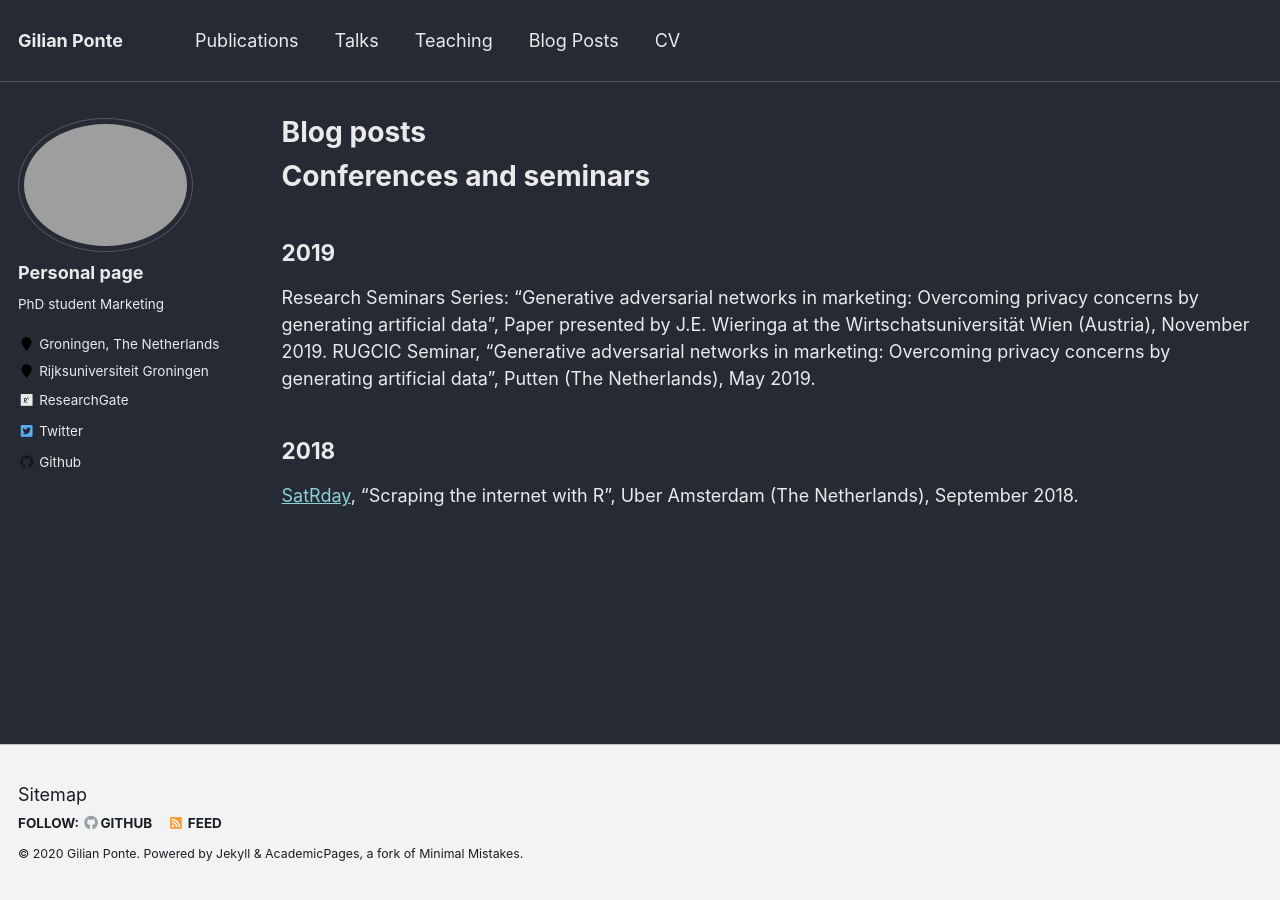
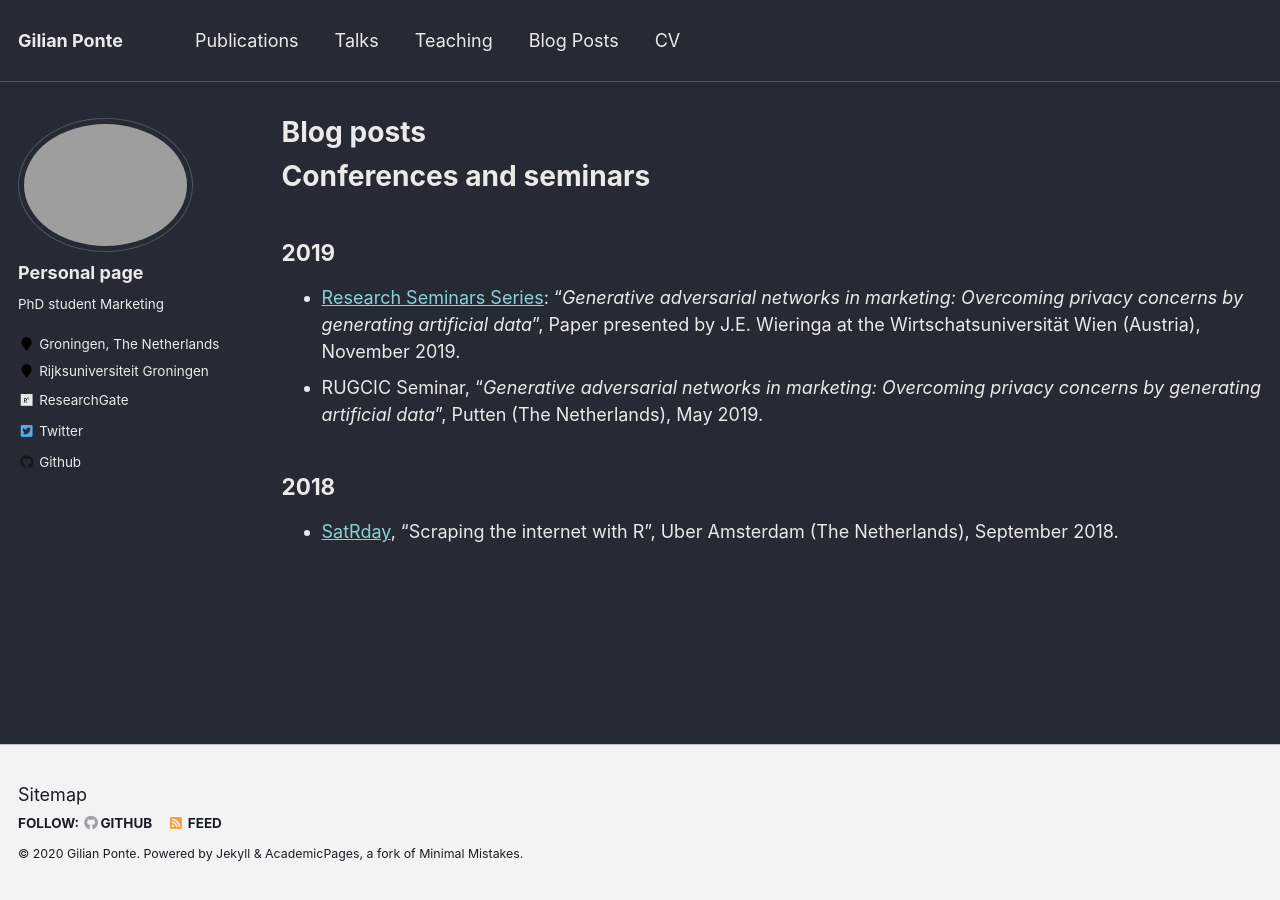
Before and after one commit to GilianPonte/gilianponte.github.io, a Jekyll site: the page built from _pages/year-archive.md, in a window 1280 px wide. Built offline with Jekyll 4.4.1, drawn with Linux system fonts in a browser that asks for light colours.

Commit message:
Update year-archive.md

```diff
--- a/_pages/year-archive.md
+++ b/_pages/year-archive.md
@@ -9,19 +9,8 @@ redirect_from:
 
 # Conferences and seminars
 ## 2019
-Research Seminars Series: "Generative adversarial networks in marketing: Overcoming privacy concerns by generating artificial data", Paper presented by J.E. Wieringa at the Wirtschatsuniversität Wien (Austria), November 2019.
-RUGCIC Seminar, "Generative adversarial networks in marketing: Overcoming privacy concerns by generating artificial data", Putten (The Netherlands), May 2019.
+- [Research Seminars Series](https://www.wu.ac.at/fileadmin/wu/d/marketing/Marketing_Research_Seminar_Series/Fall_2019/Abstract_Wieringa_J.E.Jaap.pdf): "*Generative adversarial networks in marketing: Overcoming privacy concerns by generating artificial data*", Paper presented by J.E. Wieringa at the Wirtschatsuniversität Wien (Austria), November 2019.
+- RUGCIC Seminar, "*Generative adversarial networks in marketing: Overcoming privacy concerns by generating artificial data*", Putten (The Netherlands), May 2019.
 
 ## 2018
-[SatRday](https://amsterdam2018.satrdays.org/), "Scraping the internet with R", Uber Amsterdam (The Netherlands), September 2018.
-
-{% include base_path %}
-{% capture written_year %}'None'{% endcapture %}
-{% for post in site.posts %}
-  {% capture year %}{{ post.date | date: '%Y' }}{% endcapture %}
-  {% if year != written_year %}
-    <h2 id="{{ year | slugify }}" class="archive__subtitle">{{ year }}</h2>
-    {% capture written_year %}{{ year }}{% endcapture %}
-  {% endif %}
-  {% include archive-single.html %}
-{% endfor %}
+- [SatRday](https://amsterdam2018.satrdays.org/), "Scraping the internet with R", Uber Amsterdam (The Netherlands), September 2018.
```
